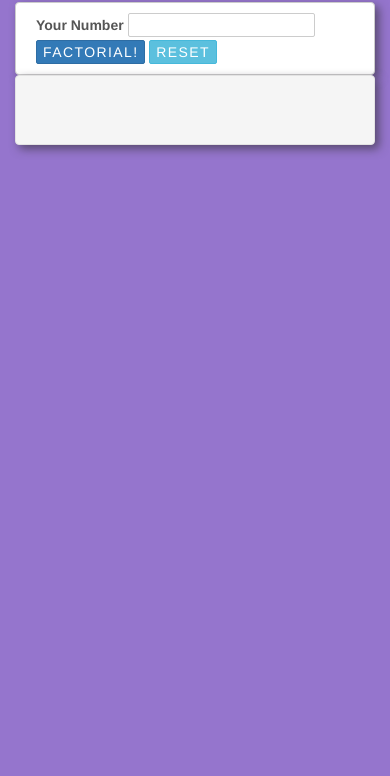
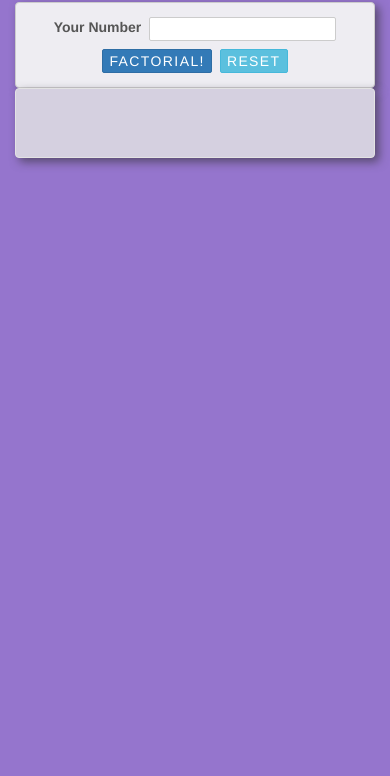
Before and after one commit to TracyRe/factorial, a plain HTML site: page index.html in a window 390 px wide. Shown: the part 68-844 px from the top of the page. Drawn offline with Linux system fonts and the light colour scheme.

Commit message:
Style page to be responsive for mobile first and to add color

```diff
--- a/css/styles.css
+++ b/css/styles.css
@@ -4,6 +4,13 @@
     font-size: 16px;
   }
 
+  form.form-control {
+    display: flex;
+    flex-direction: row;
+    flex-wrap: nowrap;
+    justify-content: center;
+
+  }
 
 }
 
@@ -17,7 +24,16 @@ body {
   background-color: #9575CD;
 }
 
+h1 {
+  text-shadow: 1px 1px 1px #d5d0e0;
+}
+
 .form-control {
+  background-color: #eeedf2;
+  display: flex;
+  flex-direction: column;
+  flex-wrap: wrap;
+  justify-content: center;
   padding: 10px 20px 10px 20px;
   /* border: 1px solid #f0f; */
   height: auto;
@@ -29,10 +45,27 @@ body {
   font-size: 120%;
   height: 70px;
   box-shadow: 4px 4px 10px rgba(62, 57, 71, 0.7);
+  text-align: center;
+}
+
+.well {
+  background-color: #d5d0e0;
+
 }
 
 .output p {
   padding: 0;
+}
+
+.button-row, .input-row {
+  flex: 0 1 auto;
+  display: flex;
+  flex-direction: row;
+  justify-content: center;
+}
+
+.button-row > * , .input-row > * {
+  margin: 4px;
 }
 
 input, select, button {
--- a/index.html
+++ b/index.html
@@ -14,10 +14,14 @@
       <h1>Factorial!</h1>
 
       <form id="factorial" class="form-control" action="index.html" method="post">
-        <label for="factorial">Your Number</label>
-        <input id="userInput" type="number" name="factorial" value="" required>
-        <button class="btn-primary"type="submit" name="button">Factorial!</button>
-        <button id="redo" class="btn-info" type="button" name="button">Reset</button>
+        <div class="input-row">
+          <label for="factorial">Your Number</label>
+          <input id="userInput" type="number" name="factorial" value="" required>
+        </div>
+        <div class="button-row">
+          <button class="btn-primary"type="submit" name="button">Factorial!</button>
+          <button id="redo" class="btn-info" type="button" name="button">Reset</button>
+        </div>
       </form>
 
       <div class="output well">
```
